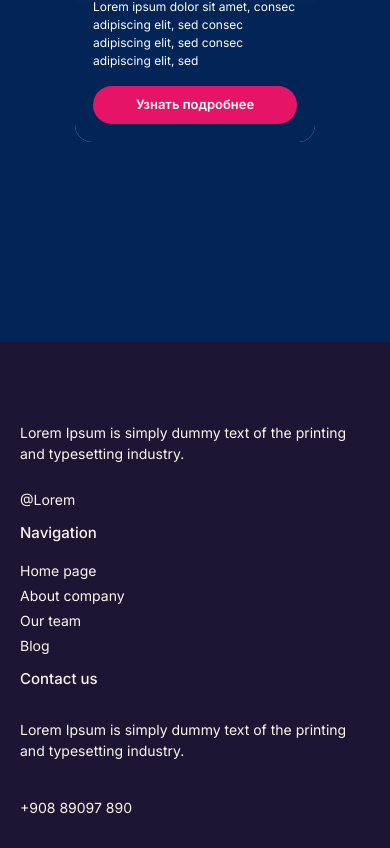
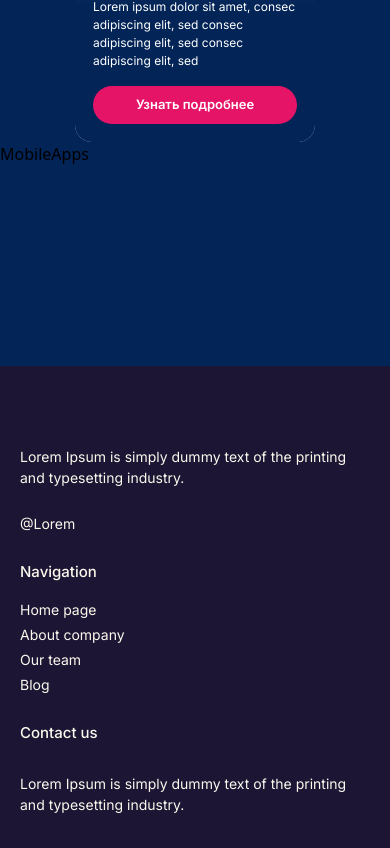
Before and after one commit to alone025/adminPanelFrontend, a React (Vite) app: page / in a window 390 px wide. Shown: the part 9416-10264 px from the top of the page. Built offline with nearby package versions, Linux system fonts and the light colour scheme; a web font is replaced by a local one.

Commit message:
New footer

```diff
--- a/src/components/footer/footer.jsx
+++ b/src/components/footer/footer.jsx
@@ -1,9 +1,14 @@
-import { Link } from "react-router-dom";
+import { Link, useLocation } from "react-router-dom";
 import Wrapper from "../../layout/wrapper";
 
 const Footer = () => {
+
+  const pathname = useLocation().pathname
+
+
   return (
-    <div className="footer mt-[200px] lg:mt-[280px] bg-[#1D1534] pt-[80px] sm:pt-[120px] pb-[60px] px-5 2xl:px-0">
+  <div className="pt-top">
+      <div className={`footer ${pathname == "/blog" ? "pt-[200px] lg:pt-[280px]":"mt-[200px] lg:mt-[280px] pt-[80px] sm:pt-[120px]"}  bg-[#1D1534] pb-[60px] px-5 2xl:px-0`}>
       <Wrapper>
         <div className="top-side flex flex-raw gap-3 flex-wrap justify-between">
           <div className="left-tap max-w-[455px]">
@@ -16,7 +21,7 @@ const Footer = () => {
             </p>
           </div>
           <div className="middle-tap">
-            <p className="new-div text-[15px] sm:text-[17px] md:text-[19px] lg:text-[21px] text-[#FBF9ED] font-inter font-medium">
+            <p className="new-div mt-[15px] sm:mt-0 text-[15px] sm:text-[17px] md:text-[19px] lg:text-[21px] text-[#FBF9ED] font-inter font-medium">
               Navigation
             </p>
             <ul className="mt-4 flex flex-col gap-1">
@@ -44,7 +49,7 @@ const Footer = () => {
             </ul>
           </div>
           <div className="end-tap">
-            <p className="text-[15px] sm:text-[17px] md:text-[19px] lg:text-[21px] text-[#FBF9ED] font-inter font-medium">
+            <p className="text-[15px] mt-[15px] sm:mt-0 sm:text-[17px] md:text-[19px] lg:text-[21px] text-[#FBF9ED] font-inter font-medium">
               Contact us
             </p>
             <p className="text-[14px] sm:text-[16px] md:text-[18px] lg:text-[20px] text-[#FBF9ED] font-inter font-normal max-w-[360px] mt-7">
@@ -92,6 +97,7 @@ const Footer = () => {
         </div>
       </Wrapper>
     </div>
+  </div>
   );
 };
 
--- /dev/null
+++ b/src/components/mobile-apps/mobileApps.jsx
@@ -0,0 +1,9 @@
+
+
+const MobileApps = () => {
+  return (
+    <div>MobileApps</div>
+  )
+}
+
+export default MobileApps
--- a/src/web.jsx
+++ b/src/web.jsx
@@ -4,6 +4,7 @@ import Cards2 from './blocks/cards2'
 import Details from './blocks/details'
 import Information from './blocks/information'
 import Main from './blocks/main'
+import MobileApps from './components/mobile-apps/mobileApps'
 import ShortPage from './components/short-page/shortPage'
 
 const Web = () => {
@@ -29,6 +30,8 @@ const Web = () => {
 			<Cards2 />
 
 			<Blog_cards />
+
+			<MobileApps/>
 		</div>
 	)
 }
```
